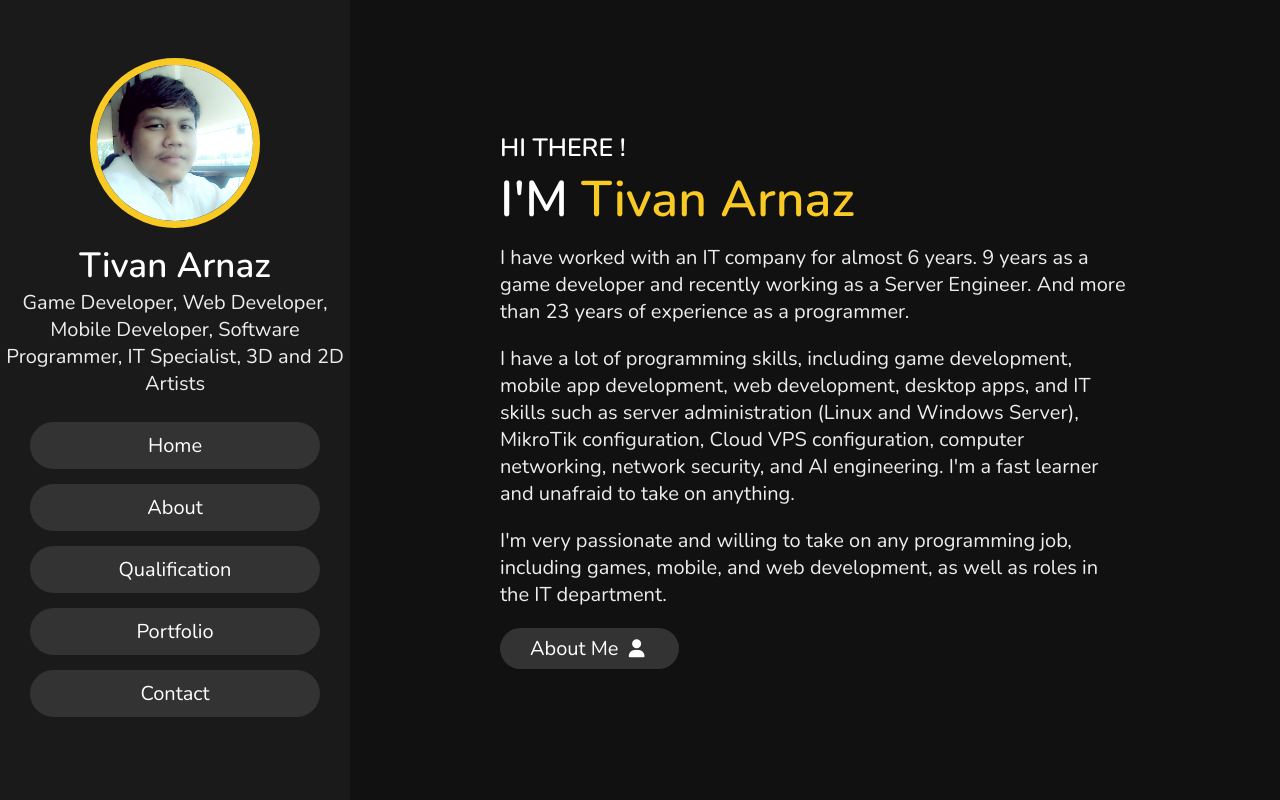
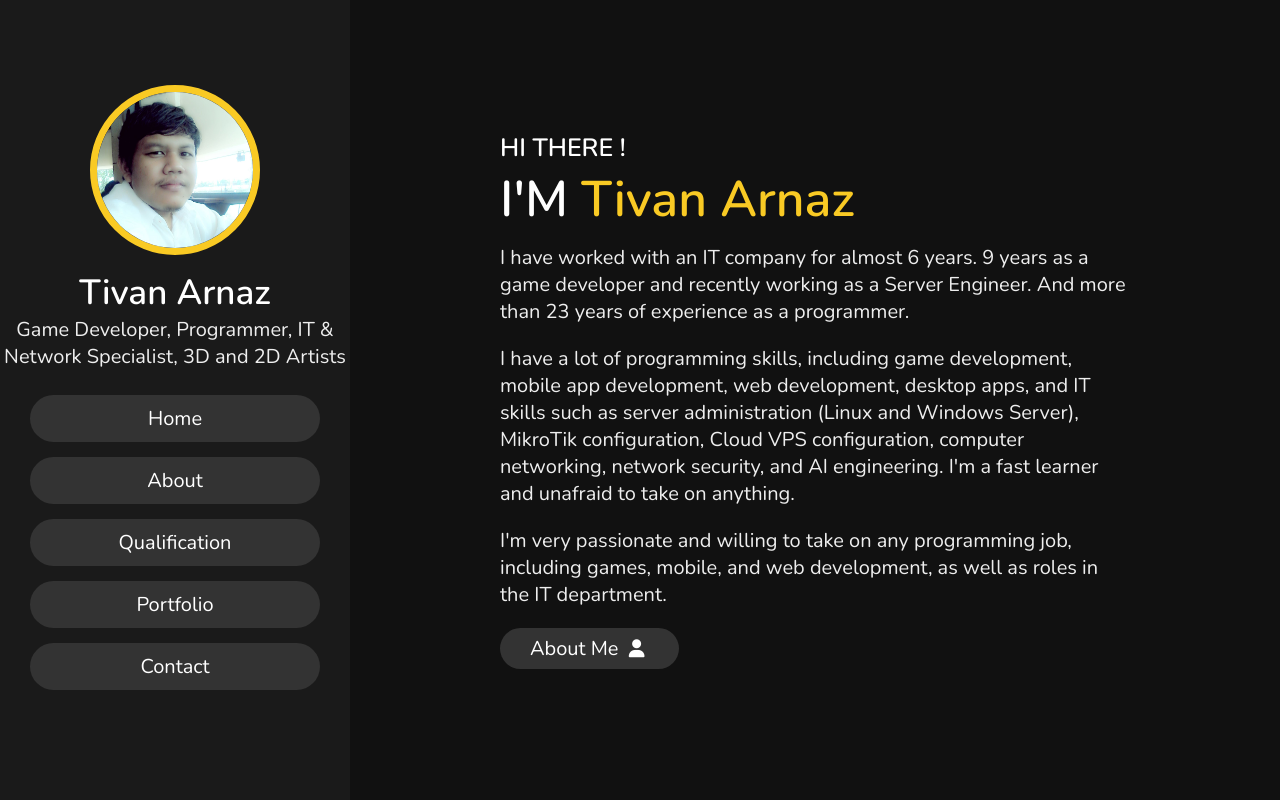
Before and after one commit to tivanarnaz/Responsive-Personal-Portfolio-1, a plain HTML site: page index.html in a window 1280 px wide. Shown: the top 800 px of the page. Drawn offline with nearby package versions, Linux system fonts and the light colour scheme.

Commit message:
Update Post

```diff
--- a/index.html
+++ b/index.html
@@ -21,8 +21,7 @@
         <img src="images/pic.jpg" alt="" />
         <h3 class="name">Tivan Arnaz</h3>
         <p class="post">
-          Game Developer, Web Developer, Mobile Developer, Software Programmer,
-          IT Specialist, 3D and 2D Artists
+          Game Developer, Programmer, IT & Network Specialist, 3D and 2D Artists
         </p>
       </div>
 
```
